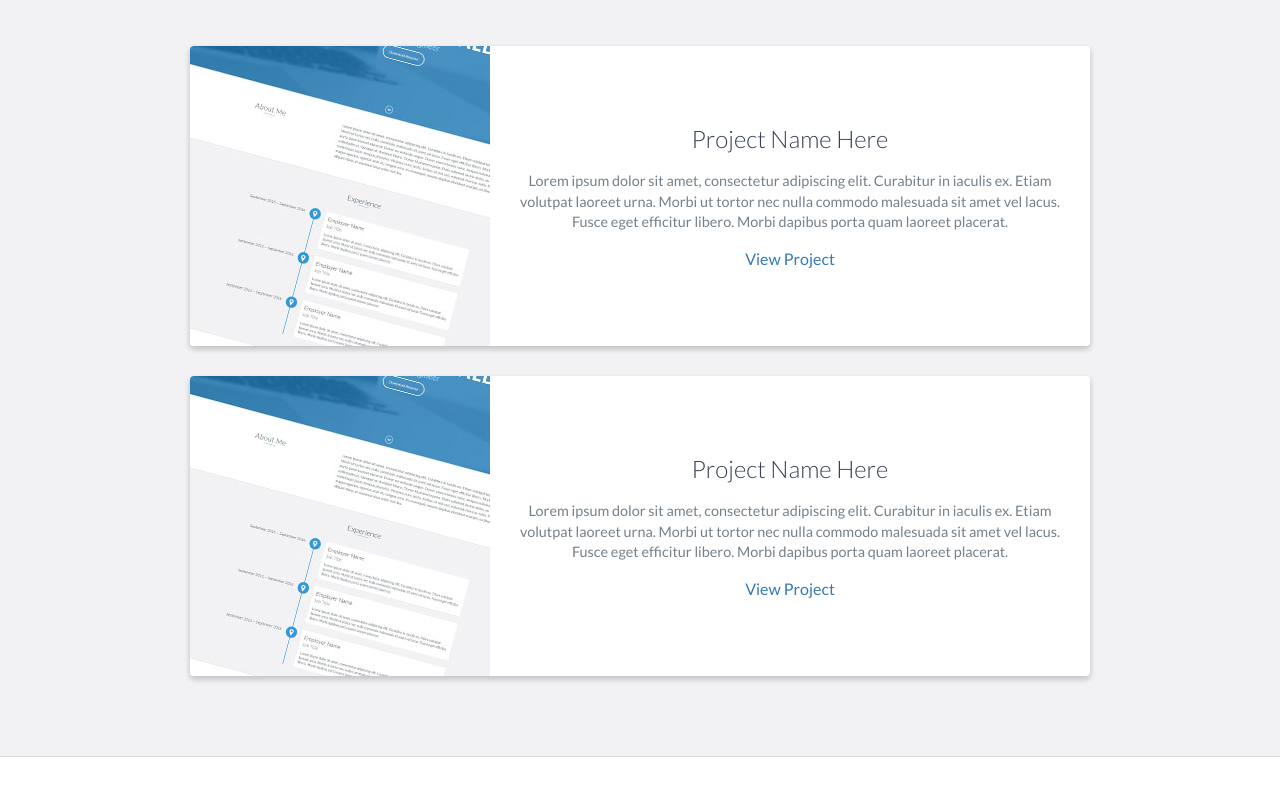
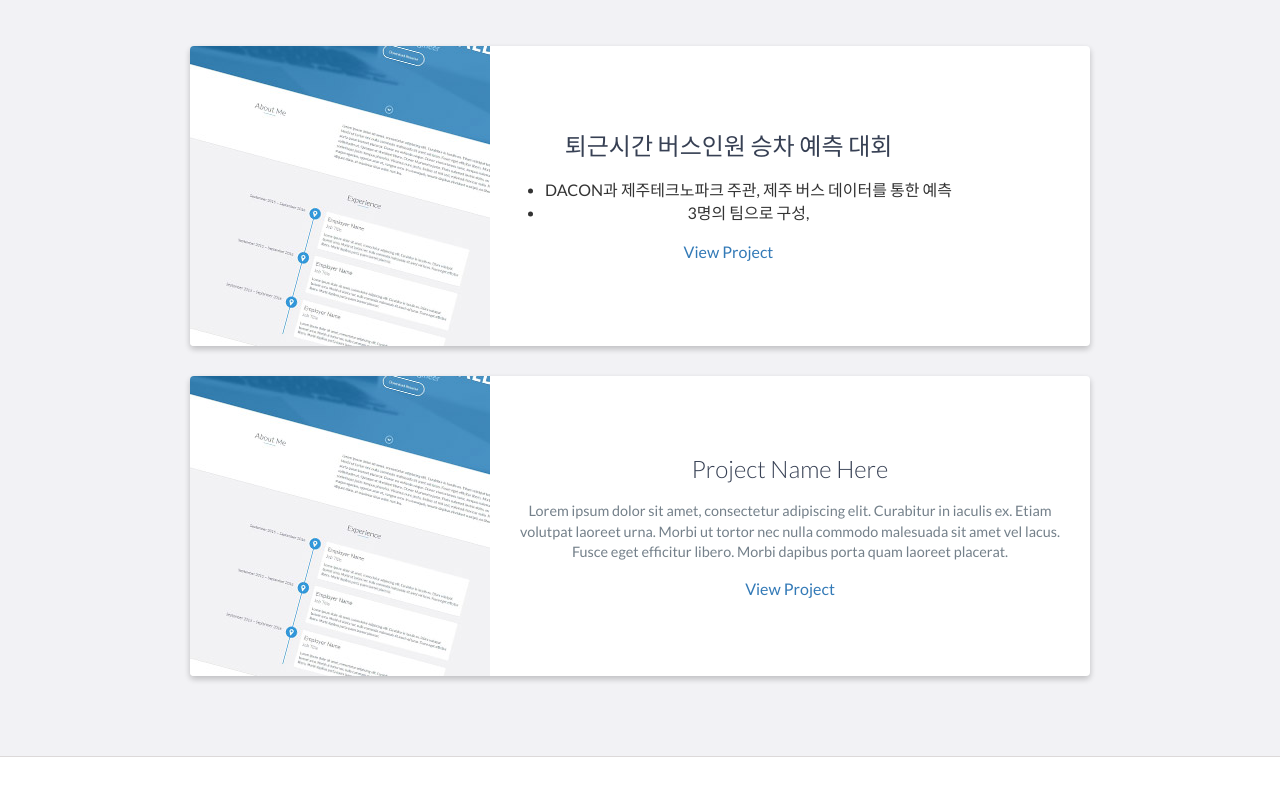
Before and after one commit to chasimyeong/chasimyeong.github.io, a website: page index.html in a window 1280 px wide. Shown: the part 1520-2320 px from the top of the page. Drawn offline with nearby package versions, Linux system fonts and the light colour scheme.

Commit message:
Update index.html

```diff
--- a/index.html
+++ b/index.html
@@ -113,10 +113,15 @@
                     </div>
                     <!-- End .project-image -->
                     <div class="project-info">
-                        <h3>Project Name Here</h3>
-                        <p>
-                            Lorem ipsum dolor sit amet, consectetur adipiscing elit. Curabitur in iaculis ex. Etiam volutpat laoreet urna. Morbi ut tortor nec nulla commodo malesuada sit amet vel lacus. Fusce eget efficitur libero. Morbi dapibus porta quam laoreet placerat.
-                        </p>
+                        <h3>퇴근시간 버스인원 승차 예측 대회</h3>
+                        <ul>
+                            <li>
+                                DACON과 제주테크노파크 주관, 제주 버스 데이터를 통한 예측
+                            </li>
+                             <li>
+                                3명의 팀으로 구성,
+                            </li>
+                        </ul>
                         <a href="#">View Project</a>
                     </div>
                     <!-- End .project-info -->
@@ -166,7 +171,9 @@
             casim0@naver.com
         </h3>
         <h3>
-            https://smecsm.tistory.com/
+            <a href="https://smecsm.tistory.com">
+                https://smecsm.tistory.com/
+            </a>
         </h3>
         <!-- End #contact-form -->
     </div>
```
